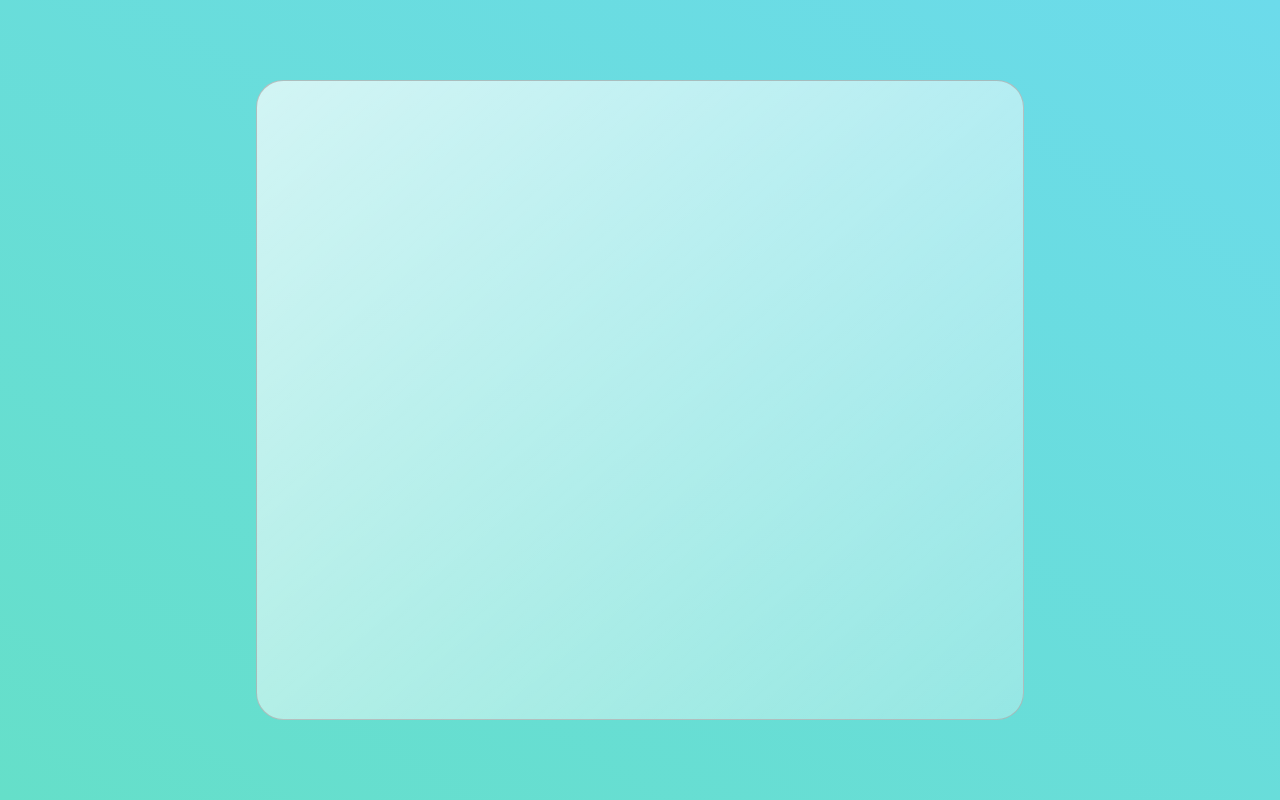
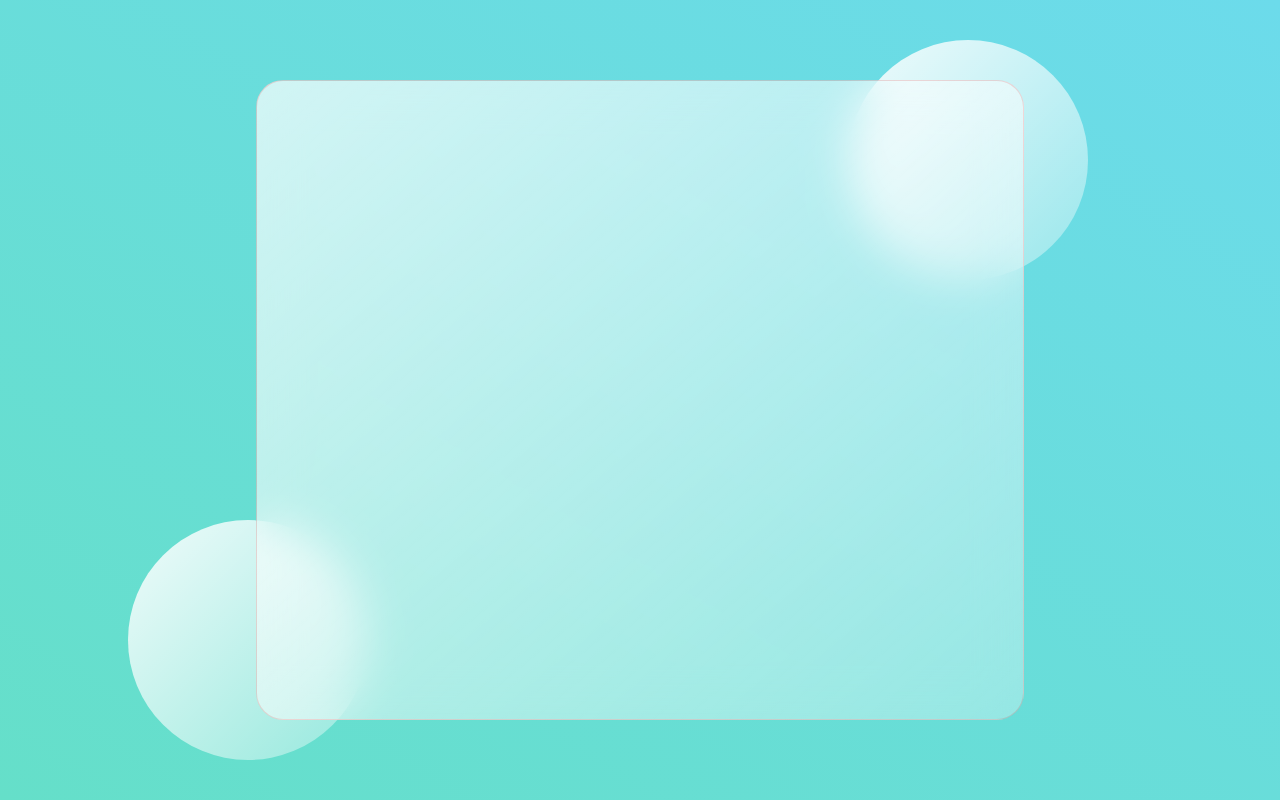
Before and after one commit to medxkh/Glass-WebSite, a plain HTML site: page index.html in a window 1280 px wide. Drawn offline with Linux system fonts and the light colour scheme.

Commit message:
style circle

```diff
--- a/style.css
+++ b/style.css
@@ -22,5 +22,30 @@ main {
     rgba(255, 255, 255, 0.3)
   );
   border-radius: 1.7rem;
-  border: 1px solid rgba(170, 170, 170, 0.7);
+  border: 1px solid rgba(255, 0, 0, 0.144);
+  z-index: 3;
+  backdrop-filter: blur(1.4rem);
 }
+.circle1,
+.circle2 {
+  background: white;
+  background: linear-gradient(
+    to right bottom,
+    rgba(255, 255, 255, 0.9),
+    rgba(255, 255, 255, 0.3)
+  );
+
+  height: 15rem;
+  width: 15rem;
+  position: absolute;
+  border-radius: 50%;
+}
+
+.circle1 {
+  top: 5%;
+  right: 15%;
+}
+.circle2 {
+  bottom: 5%;
+  left: 10%;
+}
```
